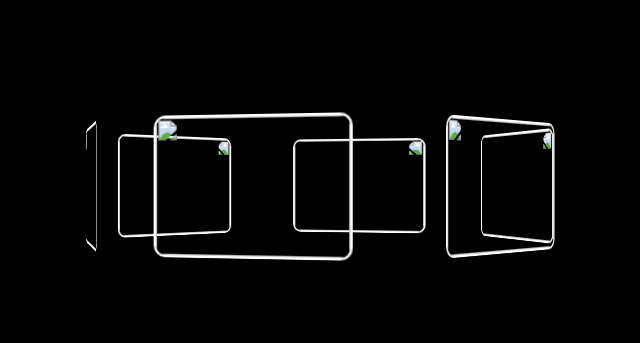
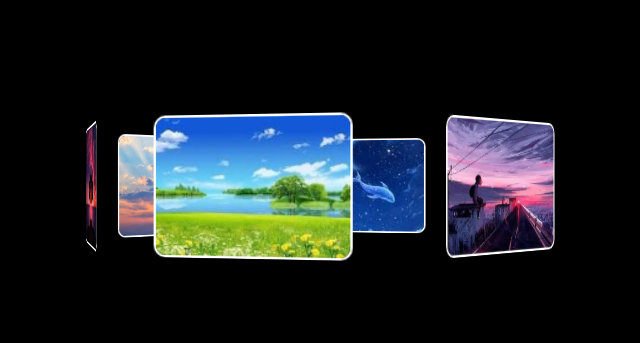
Before and after one commit to trannguyenquanghuy1204-web/portfolio-ltw1, a plain HTML site: page den-keo-quan.html in a window 1280 px wide. Shown: the part 224-567 px from the top of the page, without its empty margins (324-964 px from the left). Drawn offline with Linux system fonts and the light colour scheme.

Commit message:
fix image paths

```diff
--- a/den-keo-quan.html
+++ b/den-keo-quan.html
@@ -41,22 +41,22 @@
 
 <div class="den" id="den">
     <div class="mat" style="transform: rotateY(0deg) translateZ(220px);">
-        <img src="img1.jpg">
+        <img src="images/img1.jpg">
     </div>
     <div class="mat" style="transform: rotateY(60deg) translateZ(220px);">
-        <img src="img2.jpg">
+        <img src="images/img2.jpg">
     </div>
     <div class="mat" style="transform: rotateY(120deg) translateZ(220px);">
-        <img src="img3.jpg">
+        <img src="images/img3.jpg">
     </div>
     <div class="mat" style="transform: rotateY(180deg) translateZ(220px);">
-        <img src="img4.jpg">
+        <img src="images/img4.jpg">
     </div>
     <div class="mat" style="transform: rotateY(240deg) translateZ(220px);">
-        <img src="img5.jpg">
+        <img src="images/img5.jpg">
     </div>
     <div class="mat" style="transform: rotateY(300deg) translateZ(220px);">
-        <img src="img6.jpg">
+        <img src="images/img6.jpg">
     </div>
 </div>
 
```
